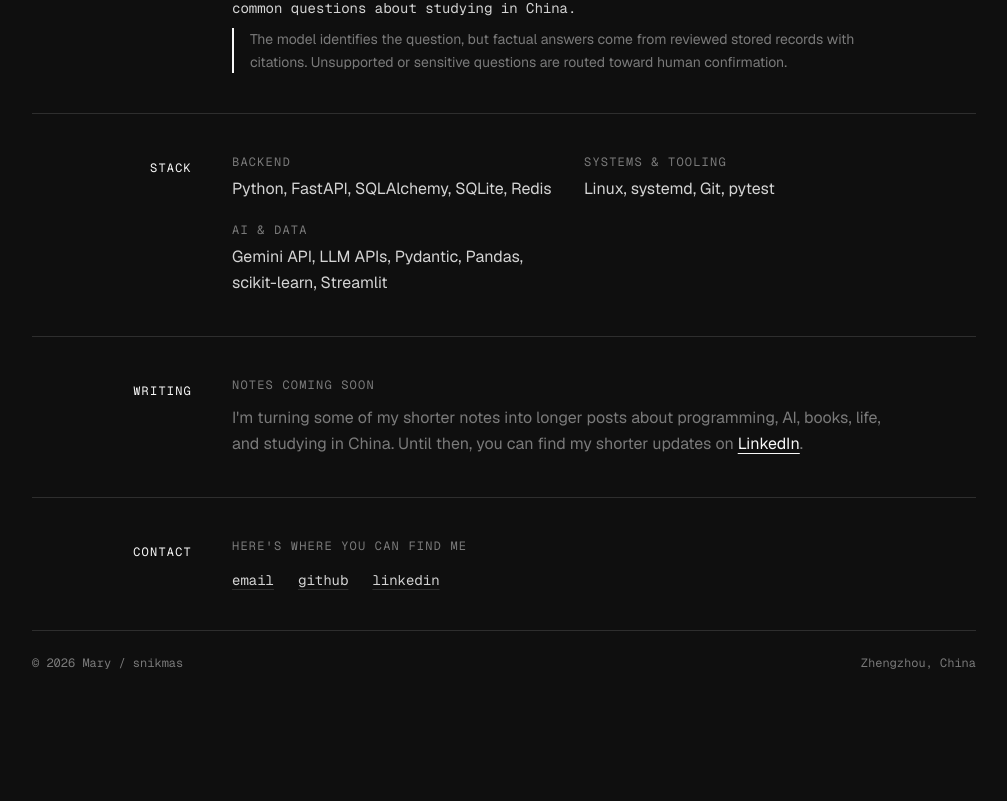
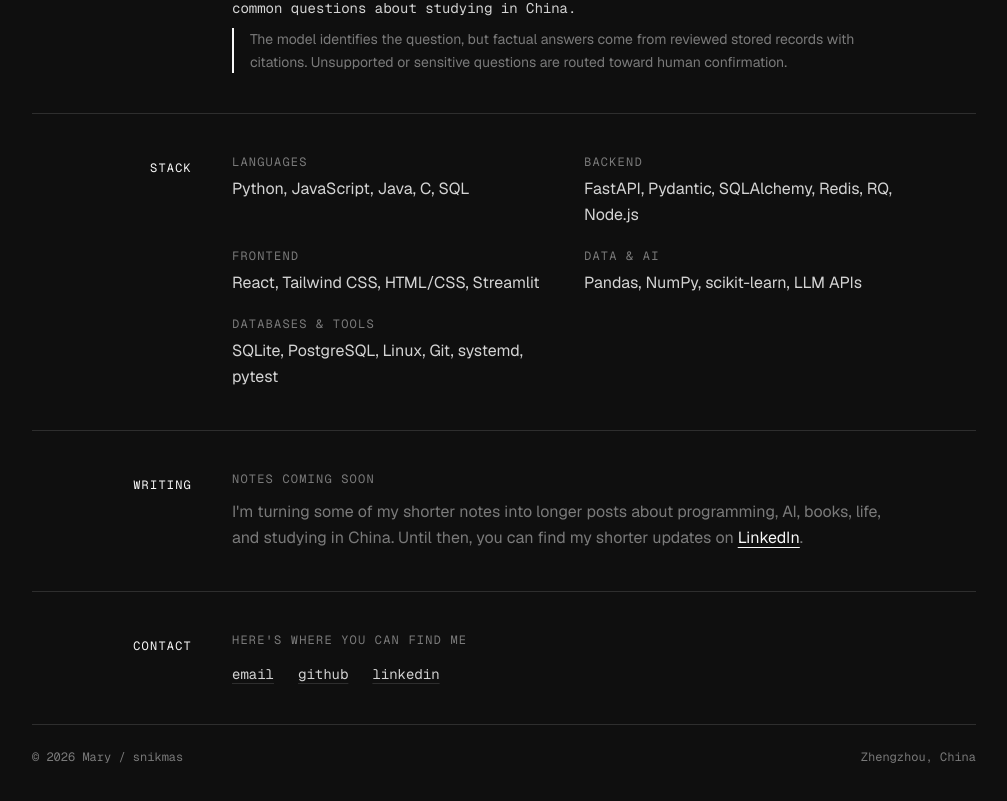
Before and after one commit to snikmas/snikmas, a Next.js app: page / in a window 1280 px wide. Shown: the part 1251-2052 px from the top of the page, without its empty margins (136-1143 px from the left). Built offline with nearby package versions, Linux system fonts and the light colour scheme.

Commit message:
pref: update some sections

```diff
--- a/app/page.tsx
+++ b/app/page.tsx
@@ -151,9 +151,11 @@ export default function JournalPage() {
         <Entry label="stack" id="stack">
           <div className="grid max-w-2xl gap-x-8 gap-y-5 sm:grid-cols-2">
             {Object.entries({
+              languages: stack.languages,
               backend: stack.backend,
-              'systems & tooling': stack.systems,
-              'AI & data': stack.ai,
+              frontend: stack.frontend,
+              'data & AI': stack.data,
+              'databases & tools': stack.tools,
             }).map(([label, items]) => (
               <div key={label}>
                 <h3 className="font-mono text-xs uppercase tracking-widest text-muted-foreground">
--- a/components/site/data.ts
+++ b/components/site/data.ts
@@ -64,7 +64,9 @@ export const projects = [
 ]
 
 export const stack = {
-  backend: ['Python', 'FastAPI', 'SQLAlchemy', 'SQLite', 'Redis'],
-  systems: ['Linux', 'systemd', 'Git', 'pytest'],
-  ai: ['Gemini API', 'LLM APIs', 'Pydantic', 'Pandas', 'scikit-learn', 'Streamlit'],
+  languages: ['Python', 'JavaScript', 'Java', 'C', 'SQL'],
+  backend: ['FastAPI', 'Pydantic', 'SQLAlchemy', 'Redis', 'RQ', 'Node.js'],
+  frontend: ['React', 'Tailwind CSS', 'HTML/CSS', 'Streamlit'],
+  data: ['Pandas', 'NumPy', 'scikit-learn', 'LLM APIs'],
+  tools: ['SQLite', 'PostgreSQL', 'Linux', 'Git', 'systemd', 'pytest'],
 }
```
